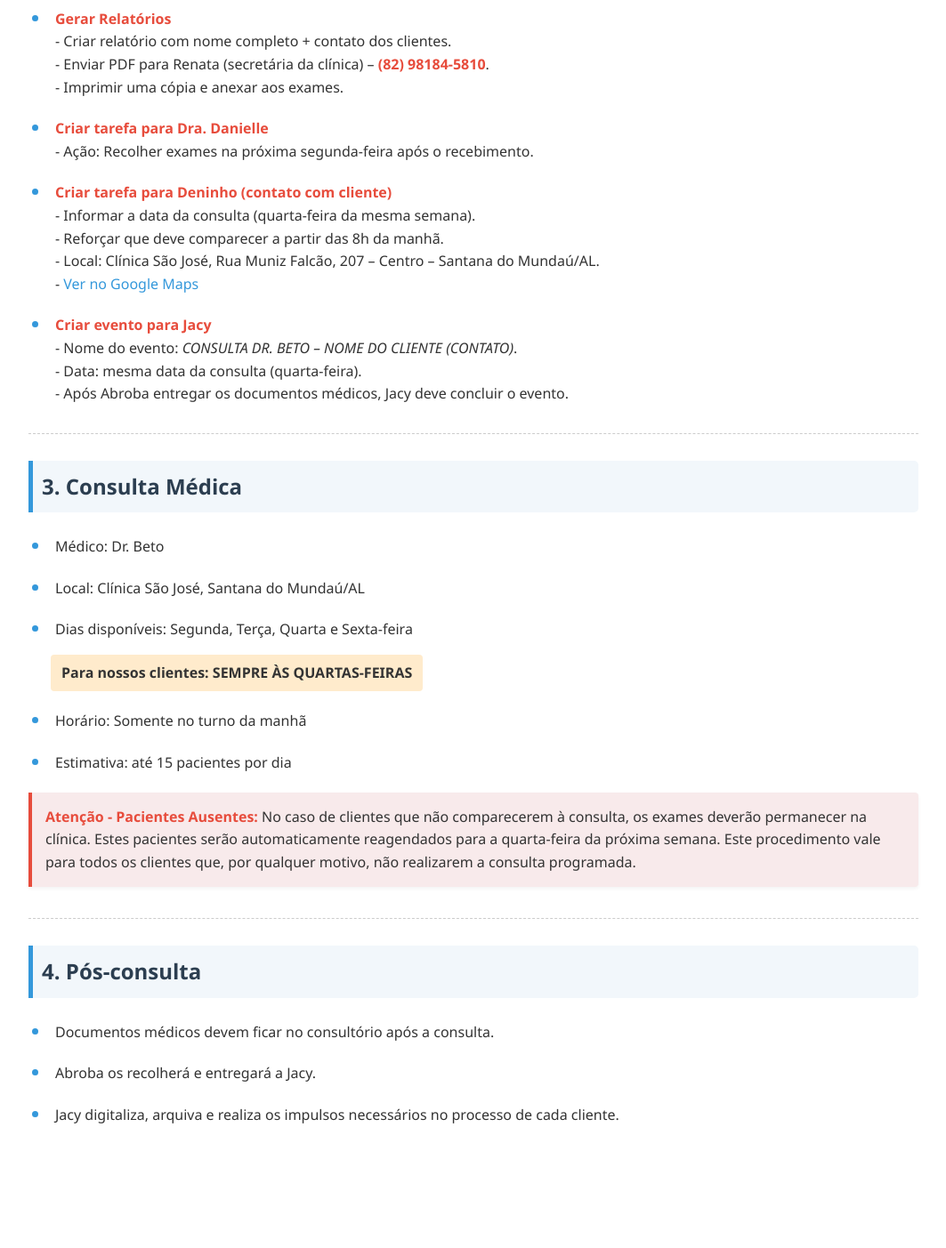
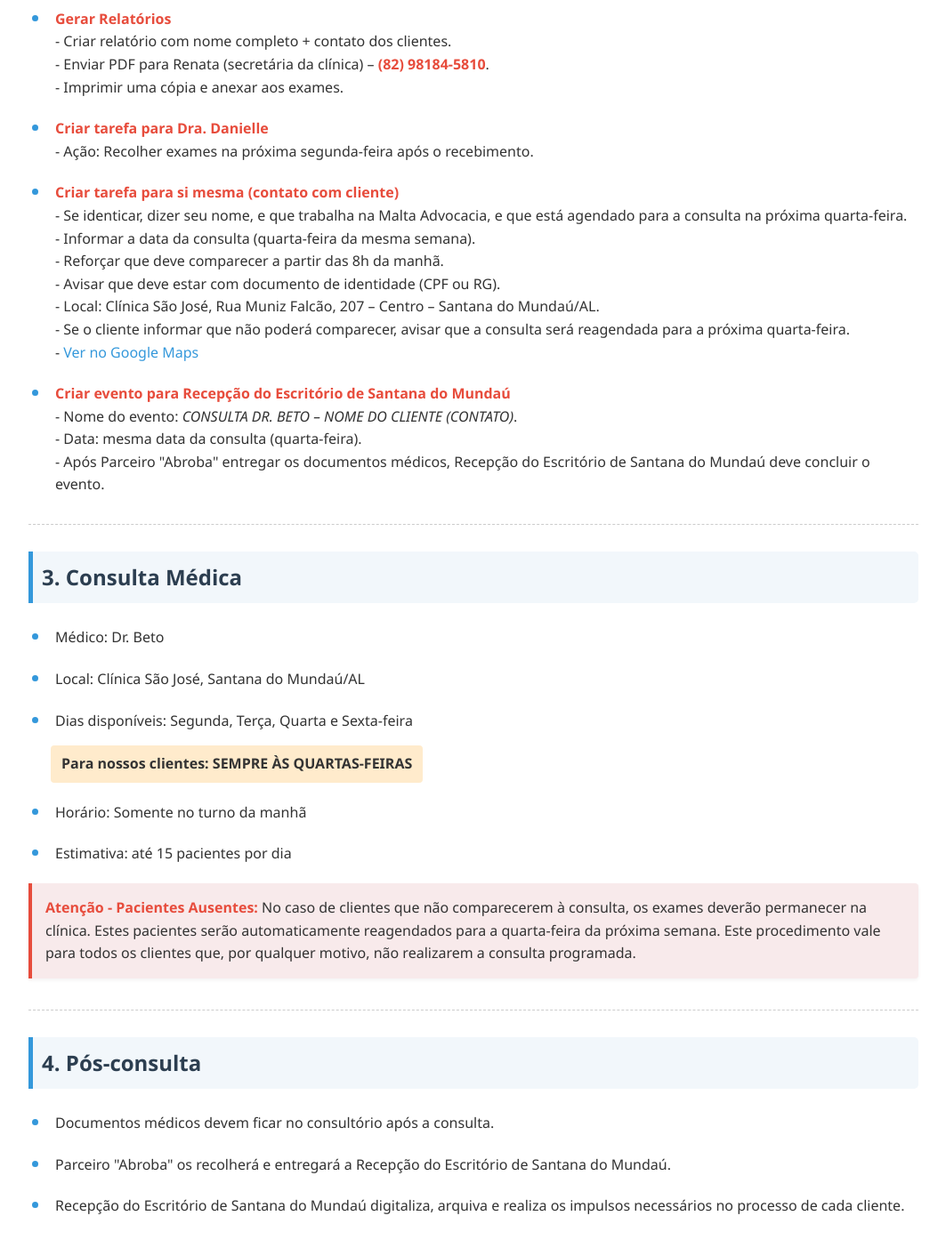
Before and after one commit to erminhhho/Logistic, a plain HTML site: page index.html in a window 1280 px wide. Shown: the part 626-2029 px from the top of the page at 89% size, without its empty margins (108-1171 px from the left). Before the commit the page ends 1968 px from the top, so only its background shows below. Drawn offline with Linux system fonts and the light colour scheme.

Commit message:
docs: update client consultation process instructions
- Replace Deninho with generic term in receiving process
- Update client contact instructions with more details
- Change Jacy references to Reception
- Add more specific instructions for client communication

```diff
--- a/index.html
+++ b/index.html
@@ -260,7 +260,7 @@
         <div id="recebimento" class="section">
             <h2>1. Recebimento e Triagem Inicial</h2>
             <ul>
-                <li>Deninho recebe os exames no escritório.</li>
+                <li>Recebe os exames no escritório.</li>
                 <li>Separa os exames por cidade.</li>
                 <li>Identifica os clientes das cidades atendidas pela Clínica São José:
                     Santana do Mundaú, Chã Preta, Correntes, Filus, Munguba, Serra do Cachorro, Água Fria e arredores.</li>
@@ -281,17 +281,21 @@
                 <li><strong>Criar tarefa para Dra. Danielle</strong><br>
                     - Ação: Recolher exames na próxima segunda-feira após o recebimento.
                 </li>
-                <li><strong>Criar tarefa para Deninho (contato com cliente)</strong><br>
+                <li><strong>Criar tarefa para si mesma (contato com cliente)</strong><br>
+                    - Se identicar, dizer seu nome, e que trabalha na Malta Advocacia, e que está agendado para a consulta na próxima quarta-feira.<br>
                     - Informar a data da consulta (quarta-feira da mesma semana).<br>
                     - Reforçar que deve comparecer a partir das 8h da manhã.<br>
+                    - Avisar que deve estar com documento de identidade (CPF ou RG).<br>
                     - Local: Clínica São José, Rua Muniz Falcão, 207 – Centro – Santana do Mundaú/AL.<br>
+                    - Se o cliente informar que não poderá comparecer, avisar que a consulta será reagendada para a próxima quarta-feira.<br>
+
                     - <a href="https://maps.app.goo.gl/tLdGcV7eZNB2fAqS9" target="_blank" class="no-print">Ver no Google Maps</a>
                     <span class="print-only">Clínica São José: Rua Muniz Falcão, 207 – Centro – Santana do Mundaú/AL</span>
                 </li>
-                <li><strong>Criar evento para Jacy</strong><br>
+                <li><strong>Criar evento para Recepção do Escritório de Santana do Mundaú</strong><br>
                     - Nome do evento: <em>CONSULTA DR. BETO – NOME DO CLIENTE (CONTATO)</em>.<br>
                     - Data: mesma data da consulta (quarta-feira).<br>
-                    - Após Abroba entregar os documentos médicos, Jacy deve concluir o evento.
+                    - Após Parceiro "Abroba" entregar os documentos médicos, Recepção do Escritório de Santana do Mundaú deve concluir o evento.
                 </li>
             </ul>
         </div>
@@ -315,8 +319,8 @@
             <h2>4. Pós-consulta</h2>
             <ul>
                 <li>Documentos médicos devem ficar no consultório após a consulta.</li>
-                <li>Abroba os recolherá e entregará a Jacy.</li>
-                <li>Jacy digitaliza, arquiva e realiza os impulsos necessários no processo de cada cliente.</li>
+                <li>Parceiro "Abroba" os recolherá e entregará a Recepção do Escritório de Santana do Mundaú.</li>
+                <li>Recepção do Escritório de Santana do Mundaú digitaliza, arquiva e realiza os impulsos necessários no processo de cada cliente.</li>
             </ul>
         </div>
     </div>
```
